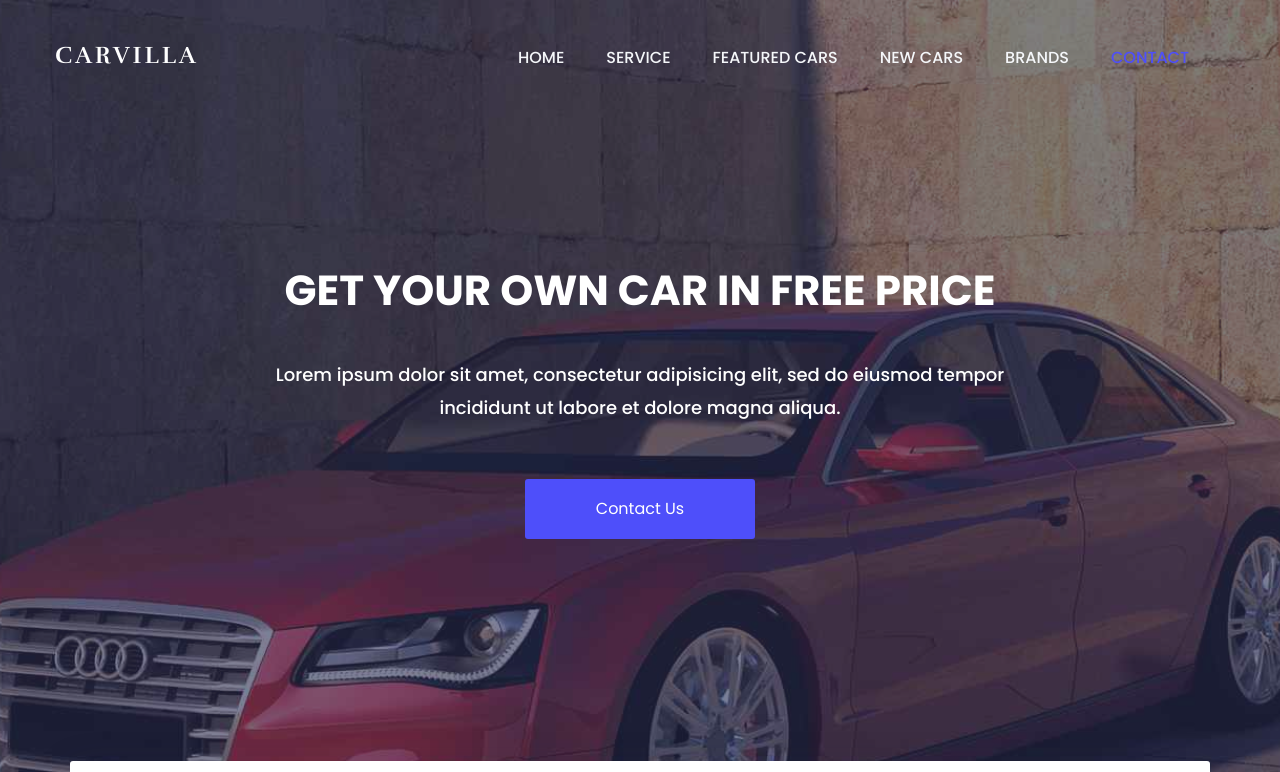
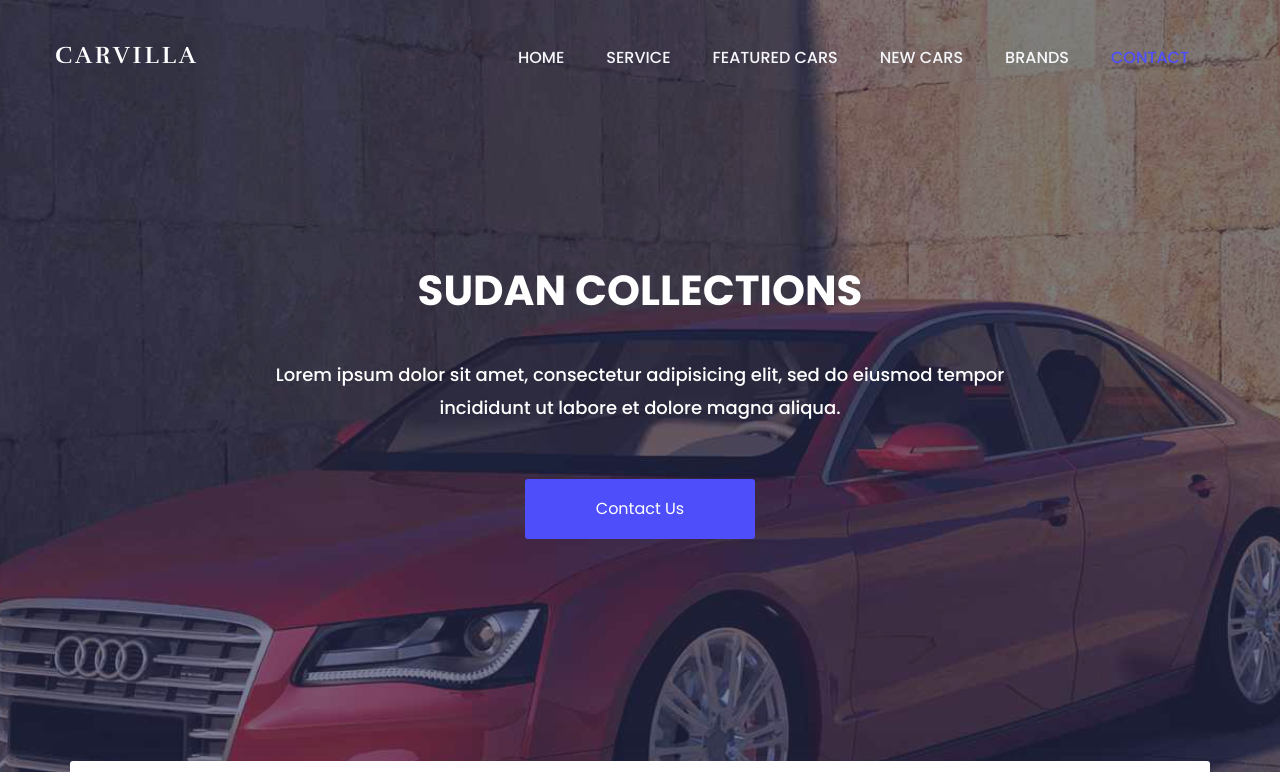
Before and after one commit to harjyot08/my-car, a plain HTML site: page index.html in a window 1280 px wide. Shown: the top 772 px of the page. Drawn offline with nearby package versions, Linux system fonts and the light colour scheme.

Commit message:
index.html

```diff
--- a/index.html
+++ b/index.html
@@ -105,7 +105,7 @@
 
 			<div class="container">
 				<div class="welcome-hero-txt">
-					<h2>get your own car in free price</h2>
+					<h2>Sudan Collections </h2>
 					<p>
 						Lorem ipsum dolor sit amet, consectetur adipisicing elit, sed do eiusmod tempor incididunt ut labore et dolore   magna aliqua.
 					</p>
```
